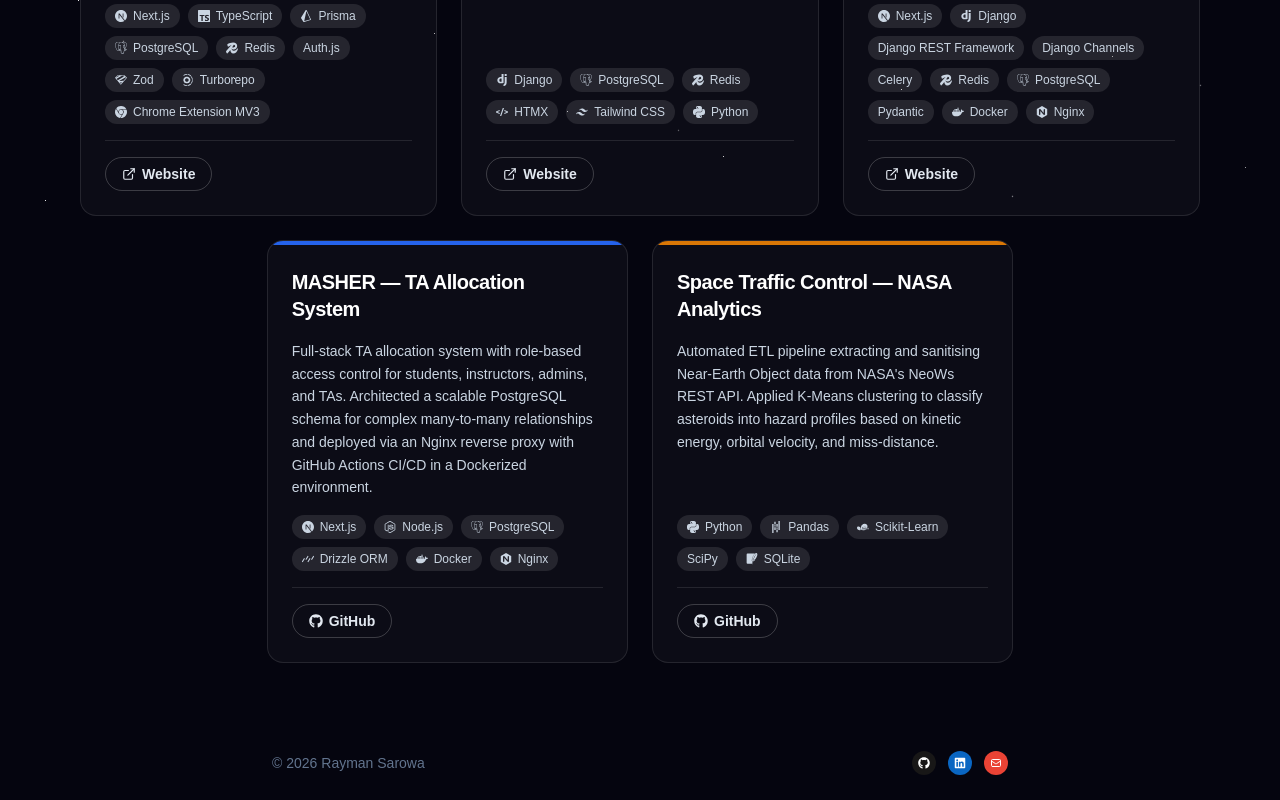
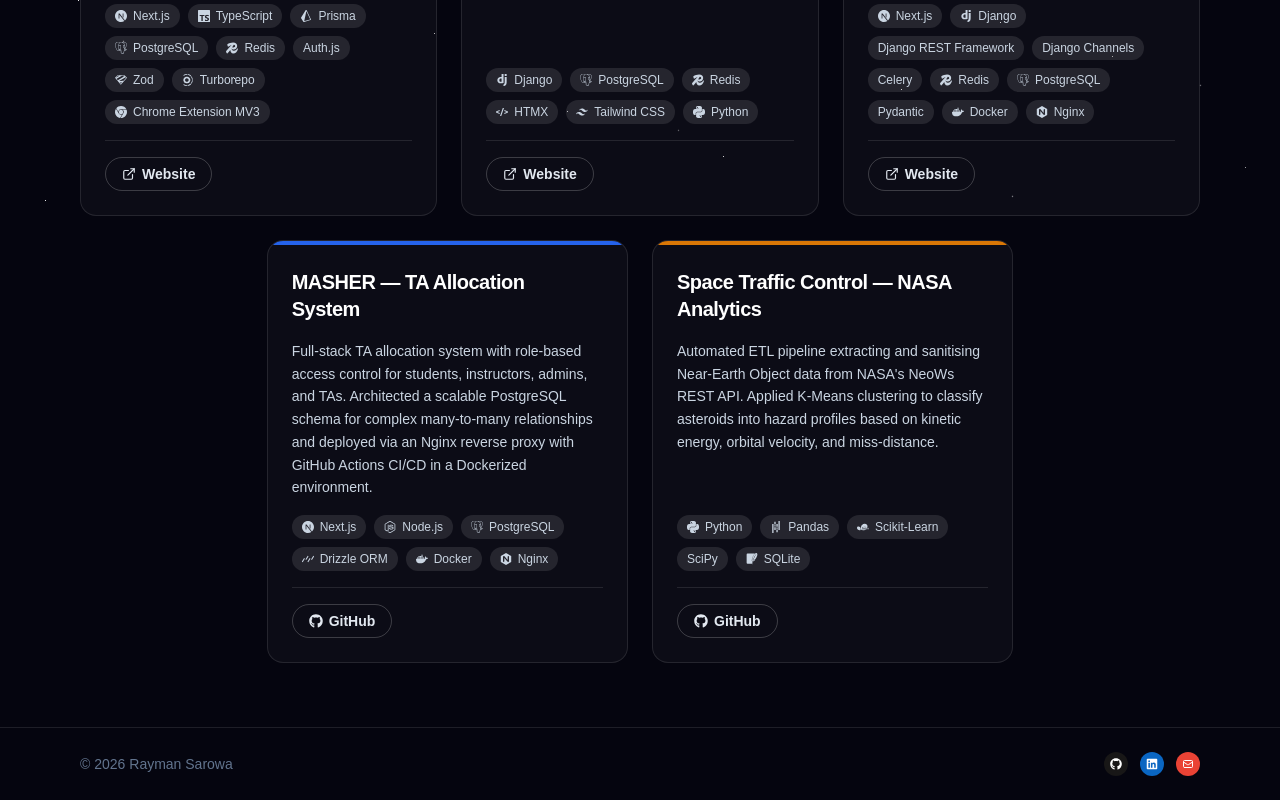
Before and after one commit to raymansarowa976/personal-website, a Next.js app: page /projects in a window 1280 px wide. Shown: the part 596-1396 px from the top of the page. Built offline with nearby package versions, Linux system fonts and the light colour scheme.

Commit message:
updated footer

```diff
--- a/components/Footer.tsx
+++ b/components/Footer.tsx
@@ -2,8 +2,8 @@
 
 export function Footer() {
   return (
-    <footer className="bg-[#05050f]">
-      <div className="max-w-3xl mx-auto px-4 py-6 flex flex-col sm:flex-row items-center justify-between gap-4">
+    <footer className="border-t border-white/10 bg-[#05050f]">
+      <div className="max-w-6xl mx-auto px-4 py-6 flex flex-col sm:flex-row items-center justify-between gap-4">
         <p className="text-sm text-slate-500">
           © {new Date().getFullYear()} Rayman Sarowa
         </p>
```
